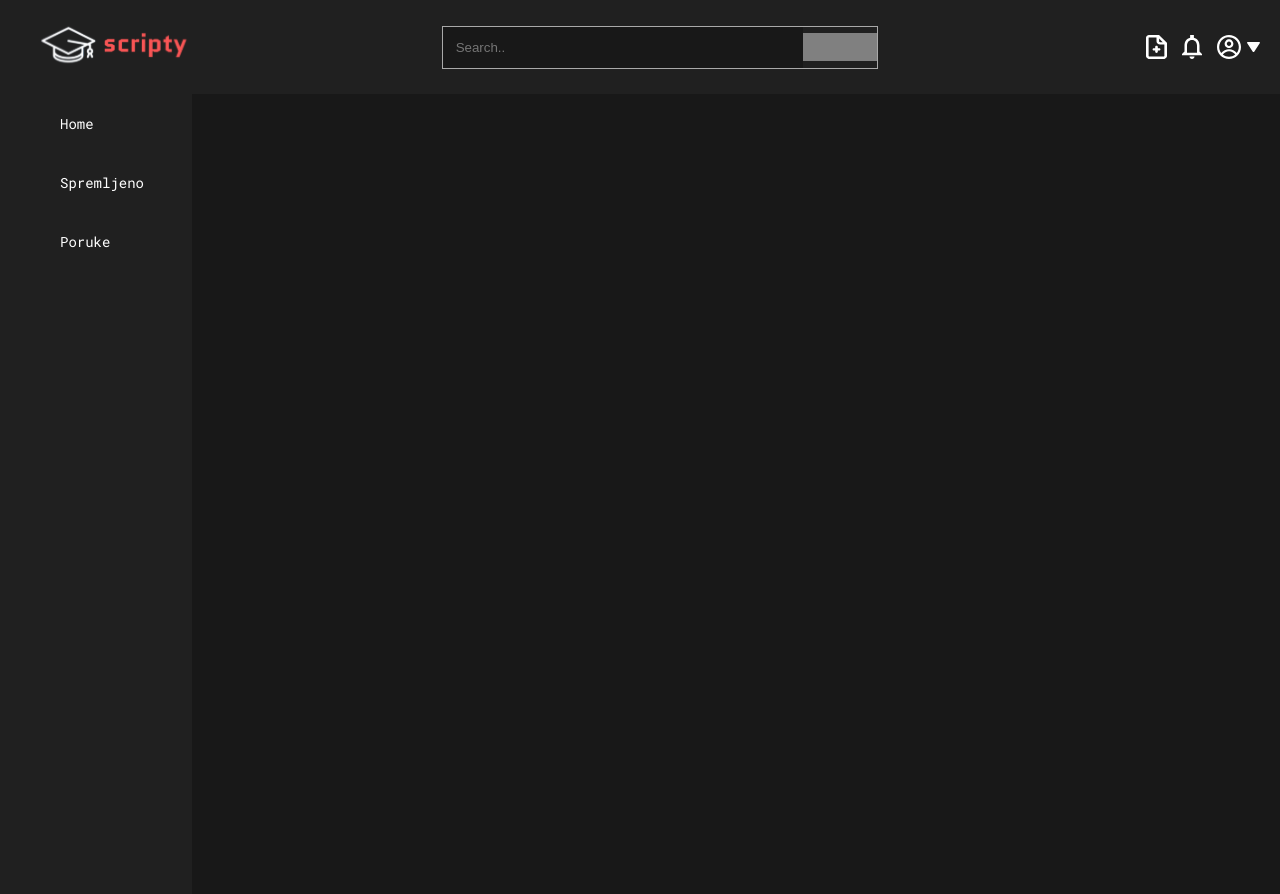
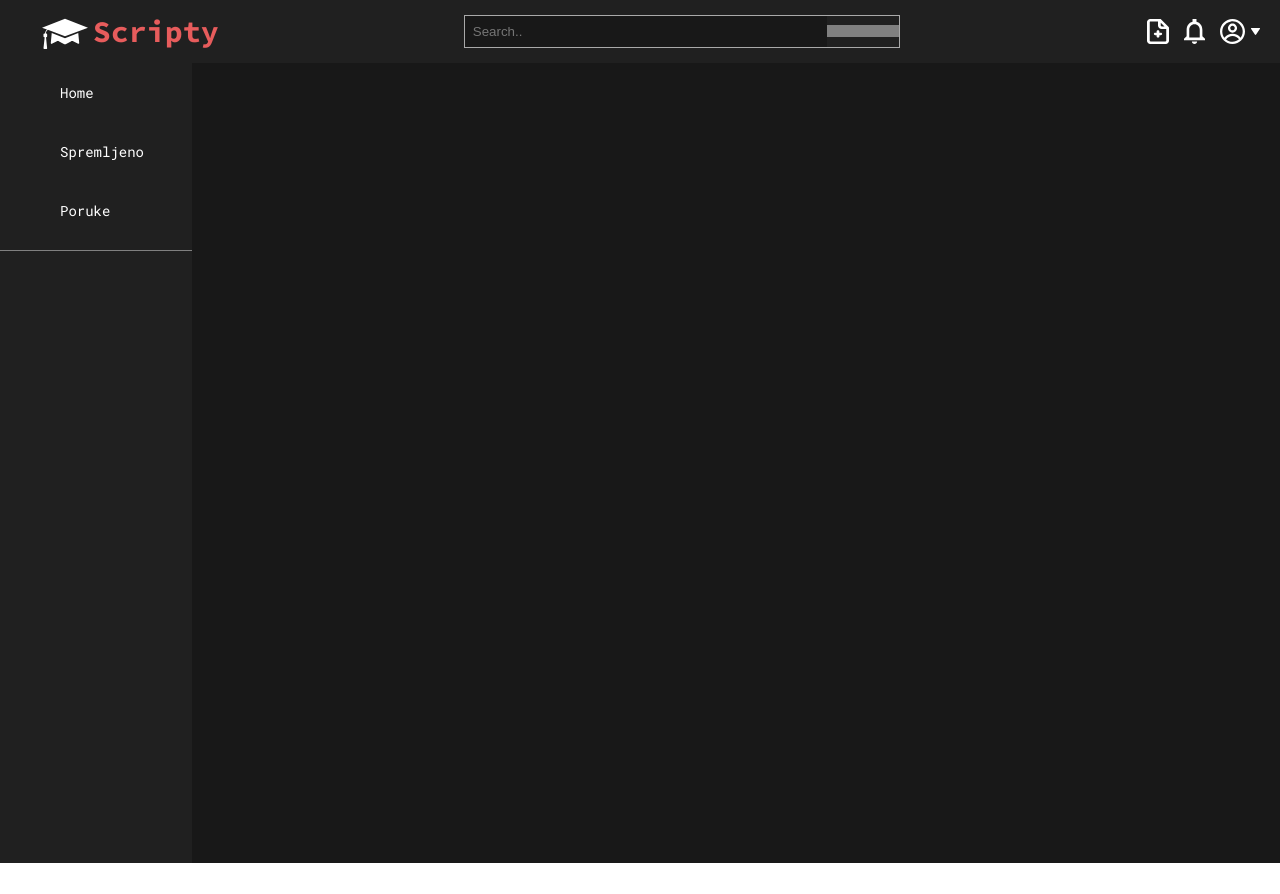
Before and after one commit to adishadzic/scripty-frontend, a Vue app: page / in a window 1280 px wide. After the commit the page ends 863 px from the top, so only its background shows below. Built offline with nearby package versions, Linux system fonts and the light colour scheme; the HTML template or start-up script is replaced by a standard one.

Commit message:
not much

```diff
--- a/src/components/Header.vue
+++ b/src/components/Header.vue
@@ -1,7 +1,11 @@
 <template>
   <div class="header">
     <div class="header__left">
-      <img class="header__logo" src="../assets/scripty-logo.svg" />
+      <img
+        src="../assets/logo.svg"
+        height="35vh"
+        style="margin-right: 5px"
+      />Scripty
     </div>
 
     <div class="header__input">
@@ -22,6 +26,8 @@
 </template>
 
 <style>
+@import url("https://fonts.googleapis.com/css2?family=Source+Code+Pro:wght@700&display=swap");
+
 .header {
   background-color: #202020;
   display: flex;
@@ -32,9 +38,14 @@
   padding-left: 20px;
   top: 0;
 }
-.header__logo {
-  height: 90px;
-  margin-left: 20px;
+.header__left {
+  padding: 1%;
+  margin-left: 10px;
+  display: flex;
+  align-items: center;
+  font-size: 30px;
+  font-family: "Source Code Pro", monospace;
+  color: rgb(231, 92, 92);
 }
 .header__input {
   display: flex;
@@ -45,20 +56,25 @@
 .header__input input {
   width: 100%;
   background-color: #181818;
-  padding: 13px;
+  padding: 8px;
   border: 0;
   color: white;
 }
 .header__input button {
   float: left;
   width: 20%;
-  padding: 13px;
+  padding: 5px;
   background: gray;
   color: white;
   font-size: 17px;
   border: 1px solid grey;
   border-left: none;
   cursor: pointer;
+}
+
+.header__input button:hover {
+  background: lightgray;
+  color: gray;
 }
 
 .header__icons {
@@ -69,11 +85,12 @@
 
 .header__icon {
   margin-left: 15px;
-  height: 3vh;
+  height: 25px;
 }
 
 .header__icon-last {
   margin-left: 6px;
+  height: 7px;
 }
 </style>
 
--- a/src/components/Navigation.vue
+++ b/src/components/Navigation.vue
@@ -3,14 +3,23 @@
     <SidebarRow title="Home" />
     <SidebarRow title="Spremljeno" />
     <SidebarRow title="Poruke" />
+    <hr />
   </div>
 </template>
 
 <style>
 .sidebar {
   background-color: #202020;
+  height: 100vh;
   width: 15%;
-  height: 100vh;
+}
+
+.sidebar hr {
+  height: 1px;
+  border: 0;
+  background-color: gray;
+  margin-top: 10px;
+  margin-bottom: 10px;
 }
 </style>
 
```
Also changed, not shown: src/assets/logo.svg (added), src/assets/scripty-logo.svg.
